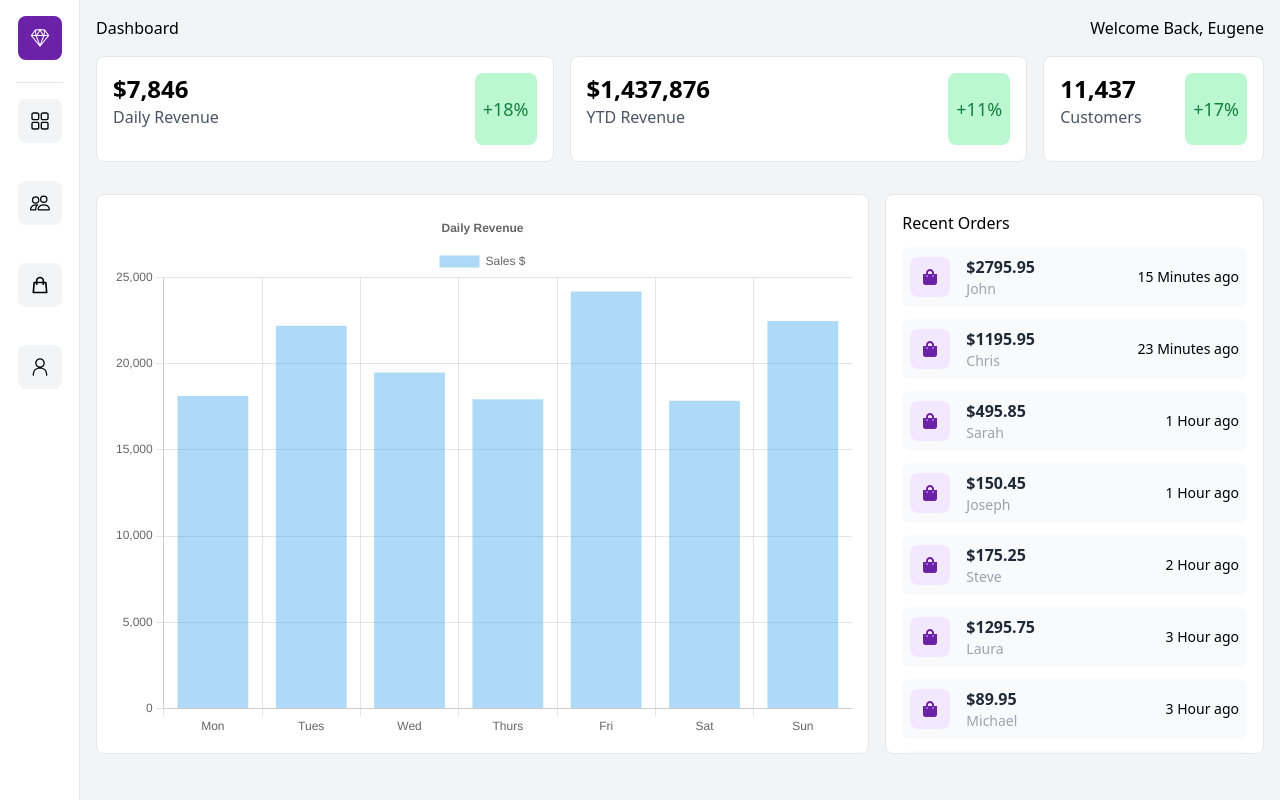
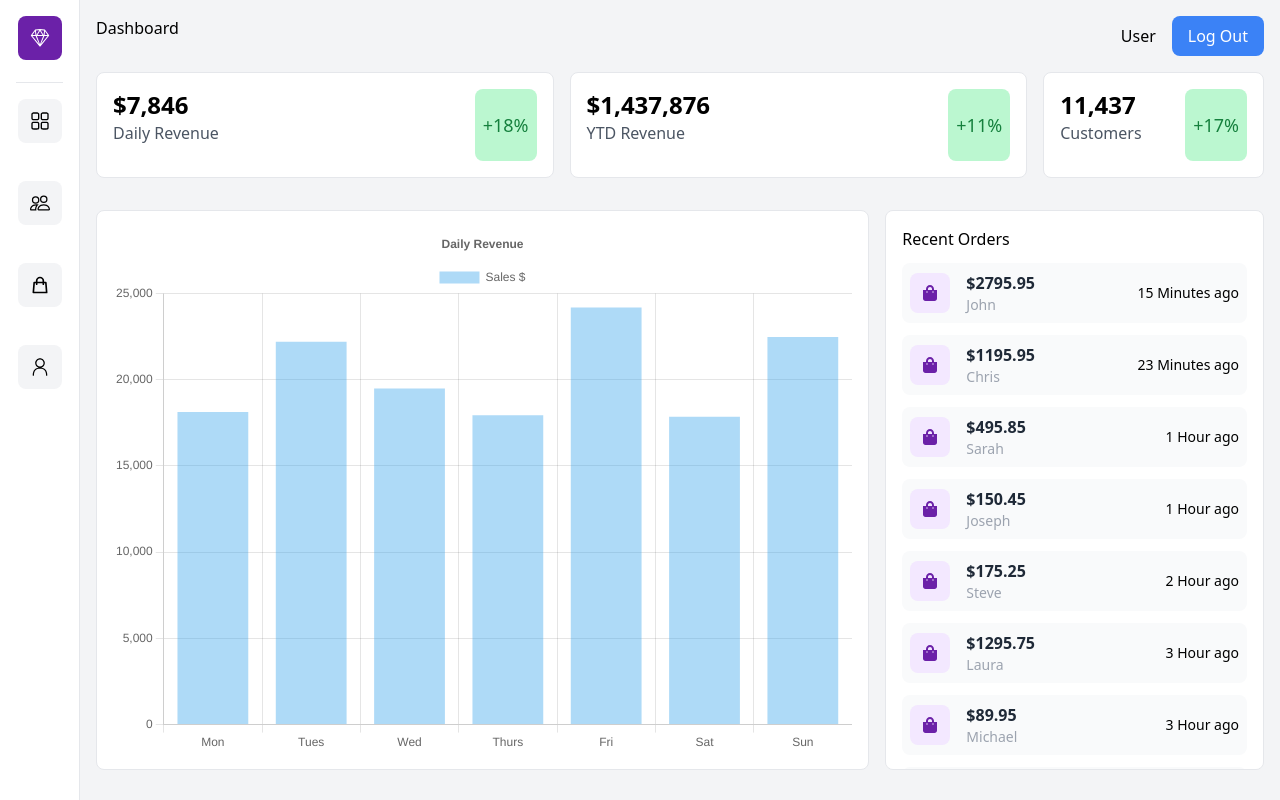
Before and after one commit to epaitoo/membrmq-dashboard, a Next.js app: page / in a window 1280 px wide. Built offline with nearby package versions, Linux system fonts and the light colour scheme.

Commit message:
add logout functionality

```diff
--- a/src/components/ui/Header.tsx
+++ b/src/components/ui/Header.tsx
@@ -1,12 +1,24 @@
-import React from 'react'
+import React from 'react';
 
-const Header = () => {
+interface HeaderProps {
+  pageTitle: string;
+  userName: string;
+  onClick: () => void;
+  buttonName: string;
+}
+
+const Header = ({pageTitle, userName, onClick, buttonName}:  HeaderProps) => {
   return (
     <div className='flex justify-between px-4 pt-4'>
-        <h2>Dashboard</h2>
-        <h2>Welcome Back, Eugene</h2>
+      <h2>{pageTitle}</h2>
+      <div className='flex items-center'>
+        <h2 className='hidden md:block mr-4'>{userName}</h2>
+        <button onClick={onClick} className='bg-blue-500 text-white px-4 py-2 rounded-lg'>
+          {buttonName}
+        </button>
+      </div>
     </div>
-  )
+  );
 }
 
 export default Header;
--- a/src/components/ui/members/MemberForm.tsx
+++ b/src/components/ui/members/MemberForm.tsx
@@ -1,8 +1,8 @@
 import { useState } from 'react';
 import { RxPerson } from 'react-icons/rx';
 import { Member } from '../../../utils/member';
-import { API_BASEURL } from '../../../utils/api';
 import router from 'next/router';
+import Header from '../Header';
 
 interface MemberFormFieldsProps {
   member?: Member;
@@ -29,6 +29,21 @@ const MemberForm = ({ member, action }: MemberFormFieldsProps) => {
     group: string;
     birthday: string;
   }
+
+  const handleButtonClick = async () => {
+    try {
+      const res = await fetch('/api/logout', {
+        method: 'POST',
+      });
+      if (res.ok) {
+        router.push('/auth/signin');
+      } else {
+        console.log('Cannot Logout User at this moment');
+      }
+    } catch (error) {
+      console.error(error);
+    }
+  };
 
   const handleSubmit = async (e: React.FormEvent<HTMLFormElement>) => {
     e.preventDefault();
@@ -79,6 +94,13 @@ const MemberForm = ({ member, action }: MemberFormFieldsProps) => {
   };
 
   return (
+    <div className='bg-gray-100 min-h-screen'>
+      <Header
+        pageTitle={action === 'EDIT' ? 'Edit Member' : 'Add Member'}
+        userName='User'
+        onClick={handleButtonClick}
+        buttonName='Log Out'
+      />
       <div className='bg-[#ffffff] py-20 lg:py-[120px]'>
         <div className='container mx-auto'>
           <div className='-mx-4 flex flex-wrap'>
@@ -186,6 +208,7 @@ const MemberForm = ({ member, action }: MemberFormFieldsProps) => {
           </div>
         </div>
       </div>
+    </div>
   );
 };
 
--- a/src/middleware.ts
+++ b/src/middleware.ts
@@ -70,5 +70,12 @@ export async function middleware(request: NextRequest) {
 }
 
 export const config = {
-  matcher: ['/', '/members', '/members/:path*', '/api/members/:path*'],
+  matcher: [
+    '/',
+    '/members',
+    '/members/:path*',
+    '/api/members/:path*',
+    '/api/users/:path*',
+    '/users/:path*',
+  ],
 };
--- /dev/null
+++ b/src/pages/api/logout.ts
@@ -0,0 +1,45 @@
+import type { NextApiRequest, NextApiResponse } from 'next';
+import { API_BASEURL } from '../../utils/api';
+import { serialize } from 'cookie';
+
+
+export default async function handler(
+  req: NextApiRequest,
+  res: NextApiResponse
+) {
+  const { accessToken } = req.cookies;
+
+  try {
+    const response = await fetch(`${API_BASEURL}/auth/logout`, {
+      method: 'POST',
+      headers: {
+        Authorization: `Bearer ${accessToken}`,
+      }
+    })
+    if (response.ok) {
+      res.setHeader('Set-Cookie', [
+        serialize('accessToken', '', {
+          httpOnly: true,
+          path: '/',
+          sameSite: 'strict',
+          expires:  new Date(0),
+        }),
+
+        serialize('refreshToken', '', {
+          httpOnly: true,
+          path: '/',
+          sameSite: 'strict',
+          expires:  new Date(0),
+        }),
+      ]);
+
+      res.status(200).json({ message: 'Logged out successfully' })
+    } else {
+      res.status(response.status).json({ message: `Something went wrong: ${response.statusText}` })
+    }
+  } catch (error: any) {
+    res.status(500).json({
+      error: `Error logging out: ${error.message}`
+    });
+  }
+}
--- a/src/pages/index.tsx
+++ b/src/pages/index.tsx
@@ -1,21 +1,42 @@
-import Head from 'next/head'
-import Header from '../components/ui/Header'
-import TopCards from '../components/ui/TopCards'
-import BarChart from '../components/ui/BarChart'
-import RecentOrders from '../components/ui/RecentOrders'
-
+import Head from 'next/head';
+import Header from '../components/ui/Header';
+import TopCards from '../components/ui/TopCards';
+import BarChart from '../components/ui/BarChart';
+import RecentOrders from '../components/ui/RecentOrders';
+import router from 'next/router';
 
 export default function Home() {
+
+  const handleButtonClick = async () => {
+    try {
+      const res = await fetch('/api/logout', {
+        method: 'POST',
+      });
+      if (res.ok) {
+        router.push('/auth/signin');
+      } else {
+        console.log('Cannot Logout User at this moment');
+      }
+    } catch (error) {
+      console.error(error);
+    }
+  };
+
   return (
     <>
       <Head>
-        <title>Create Next App</title>
-        <meta name="description" content="Generated by create next app" />
-        <meta name="viewport" content="width=device-width, initial-scale=1" />
-        <link rel="icon" href="/favicon.ico" />
+        <title>MemberMQ</title>
+        <meta name='description' content='Generated by create next app' />
+        <meta name='viewport' content='width=device-width, initial-scale=1' />
+        <link rel='icon' href='/favicon.ico' />
       </Head>
       <main className='bg-gray-100 min-h-screen'>
-        <Header />
+        <Header
+          pageTitle='Dashboard'
+          userName='User'
+          onClick={handleButtonClick}
+          buttonName='Log Out'
+        />
         <TopCards />
         <div className='p-4 grid md:grid-cols-3 grid-cols-1 gap-4'>
           <BarChart />
@@ -23,5 +44,5 @@ export default function Home() {
         </div>
       </main>
     </>
-  )
+  );
 }
--- a/src/pages/members/index.tsx
+++ b/src/pages/members/index.tsx
@@ -6,6 +6,7 @@ import MemberTableOptions from '../../components/ui/members/MemberTableOptions';
 import { useState } from 'react';
 import { useRouter } from 'next/router';
 import { Member } from '../../utils/member';
+import Header from '../../components/ui/Header';
 
 
 interface MembersProps {
@@ -31,15 +32,12 @@ export default function Members({ data }: MembersProps) {
 
   return (
     <div className='bg-gray-100 min-h-screen'>
-      <div className='flex justify-between p-4'>
-        <h2>Members</h2>
-        <div className='flex items-center'>
-          <h2 className='hidden md:block mr-4'>Welcome Back, User</h2>
-          <button onClick={() => handleClick()} className='bg-blue-500 text-white px-4 py-2 rounded-lg'>
-            Add Member
-          </button>
-        </div>
-      </div>
+      <Header
+        pageTitle='Members'
+        userName='User'
+        onClick={handleClick}
+        buttonName='Add Member'
+      />
       <div className='p-4'>
         <div className='w-full m-auto p-4 border rounded-lg bg-white overflow-y-auto'>
           <div className='my-3 p-2 grid md:grid-cols-4 sm:grid-cols-3 grid-cols-2 items-center justify-between cursor-pointer'>
--- a/src/pages/users/current-user.tsx
+++ b/src/pages/users/current-user.tsx
@@ -5,6 +5,7 @@ import { API_BASEURL } from '../../utils/api';
 import { IUser } from '../../utils/user';
 import { useState } from 'react';
 import router from 'next/router';
+import Header from '../../components/ui/Header';
 
 interface ICurrentUserProps {
   data: IUser | undefined;
@@ -17,10 +18,24 @@ interface reqBody {
 }
 
 export default function CurrentUser({ data }: ICurrentUserProps) {
-
   const [fullName, setFullName] = useState(data?.fullName || '');
   const [phoneNumber, setPhoneNumber] = useState(data?.phoneNumber || '');
   const [email, setEmail] = useState(data?.email || '');
+
+  const handleButtonClick = async () => {
+    try {
+      const res = await fetch('/api/logout', {
+        method: 'POST',
+      });
+      if (res.ok) {
+        router.push('/auth/signin');
+      } else {
+        console.log('Cannot Logout User at this moment');
+      }
+    } catch (error) {
+      console.error(error);
+    }
+  };
 
   const handleSubmit = async (e: React.FormEvent<HTMLFormElement>) => {
     e.preventDefault();
@@ -28,8 +43,8 @@ export default function CurrentUser({ data }: ICurrentUserProps) {
     const data: reqBody = {
       fullName,
       phoneNumber,
-      email
-    }
+      email,
+    };
 
     if (data.email === '' || !data.email) {
       delete data.email;
@@ -51,10 +66,16 @@ export default function CurrentUser({ data }: ICurrentUserProps) {
     } catch (error) {
       console.error(error);
     }
-  }
-
+  };
 
   return (
+    <div className='bg-gray-100 min-h-screen'>
+      <Header
+        pageTitle='User Profile'
+        userName='User'
+        onClick={handleButtonClick}
+        buttonName='Log Out'
+      />
       <div className='bg-[#ffffff] py-20 lg:py-[120px]'>
         <div className='container mx-auto'>
           <div className='-mx-4 flex flex-wrap'>
@@ -64,9 +85,7 @@ export default function CurrentUser({ data }: ICurrentUserProps) {
                   <div className='bg-gray-100 hover:bg-gray-200 cursor-pointer my-4 p-3 rounded-lg inline-block'>
                     <RxPerson size={50} />
                   </div>
-                <div className='mb-10 text-center md:mb-16'>
-                  My Profile
-                </div>
+                  <div className='mb-10 text-center md:mb-16'>My Profile</div>
                   <form onSubmit={handleSubmit}>
                     <div className='mb-6'>
                       <label
@@ -130,11 +149,11 @@ export default function CurrentUser({ data }: ICurrentUserProps) {
           </div>
         </div>
       </div>
+    </div>
   );
 }
 
 export const getServerSideProps: GetServerSideProps = async (context) => {
-
   const { req } = context;
   const cookies = parse(req.headers.cookie || '');
   const accessToken = cookies.accessToken;
--- a/src/utils/tokenHelpers.ts
+++ b/src/utils/tokenHelpers.ts
@@ -42,3 +42,5 @@ export const isTokenExpired = (token: string | undefined): boolean => {
 
   return decodedToken.exp < currentTime;
 };
+
+//Logout
```
Lines whose indentation alone changed are shown as unchanged.
